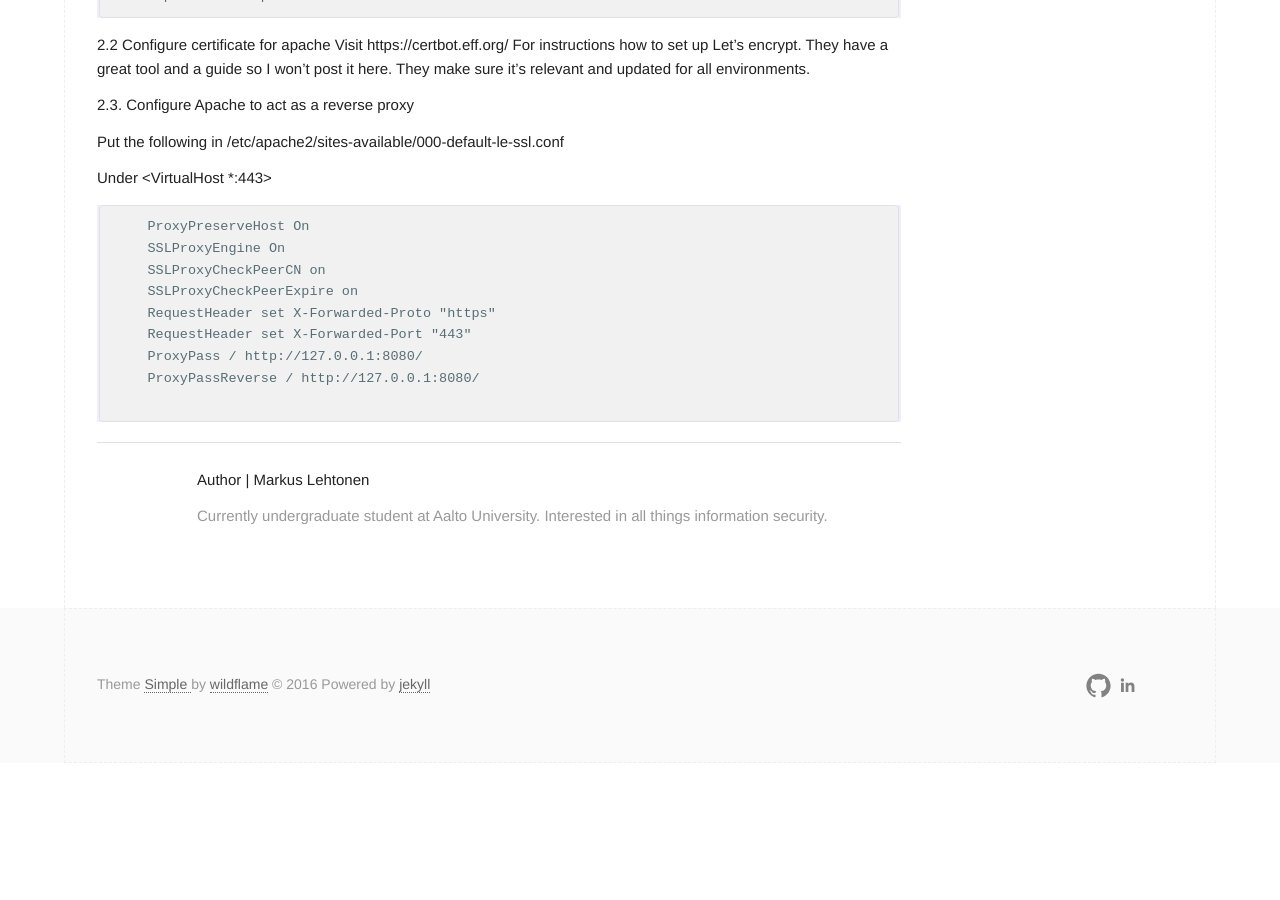
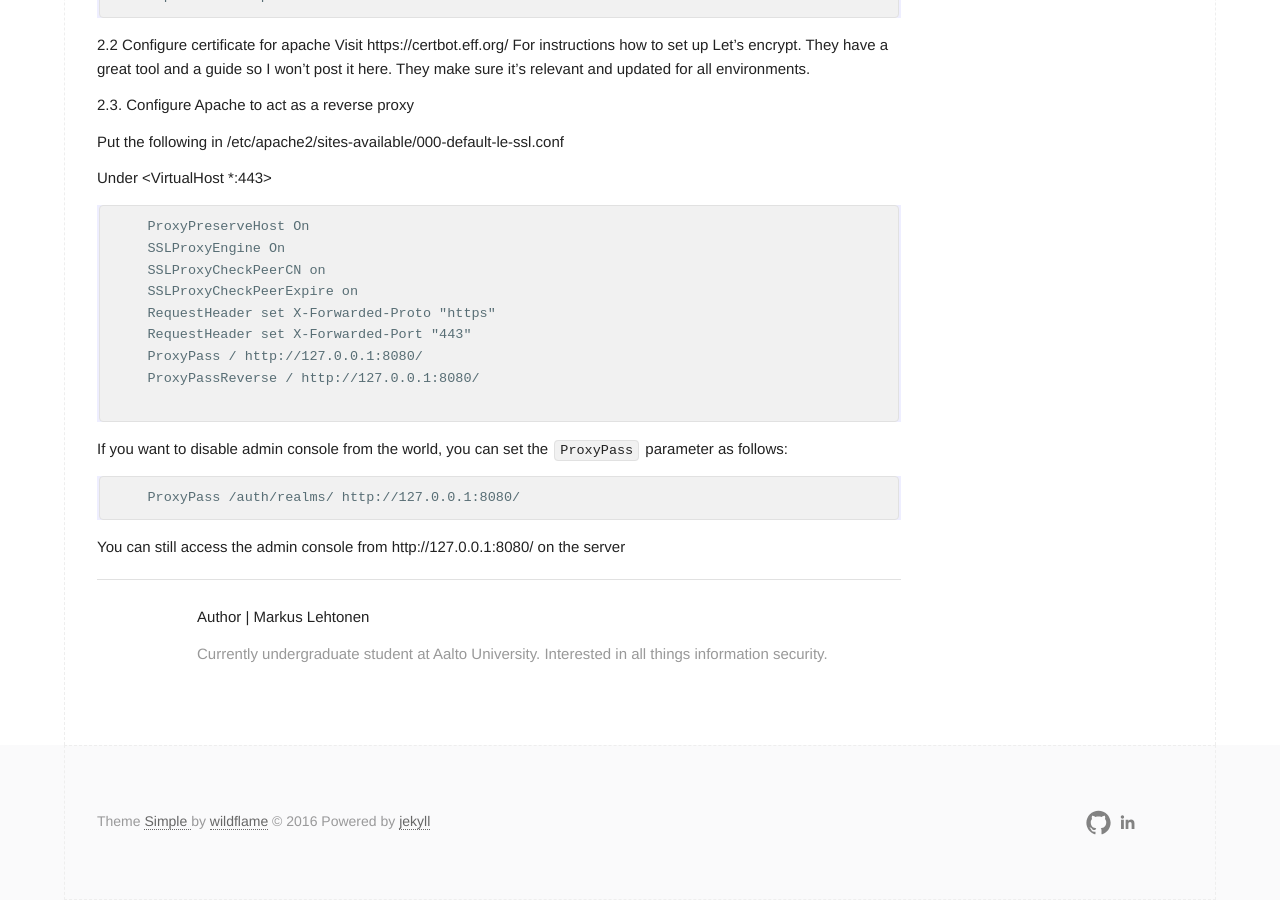
Before and after one commit to markusleh/markusleh.github.io, a Jekyll site: the page built from _posts/2017-07-27-keycloak-apache.md, in a window 1280 px wide and 900 px high, scrolled down 2176 px. Built offline with Jekyll 4.4.1, drawn with Linux system fonts in a browser that asks for light colours; before the commit the page ends 2939 px from its top, so only the background shows below that.

Commit message:
Added guide for disabling admin console from outside

````diff
--- a/_posts/2017-07-27-keycloak-apache.md
+++ b/_posts/2017-07-27-keycloak-apache.md
@@ -121,3 +121,8 @@ Under <VirtualHost *:443>
     ProxyPassReverse / http://127.0.0.1:8080/
 
 ```
+If you want to disable admin console from the world, you can set the `ProxyPass` parameter as follows:
+```
+    ProxyPass /auth/realms/ http://127.0.0.1:8080/
+```
+You can still access the admin console from http://127.0.0.1:8080/ on the server
````
